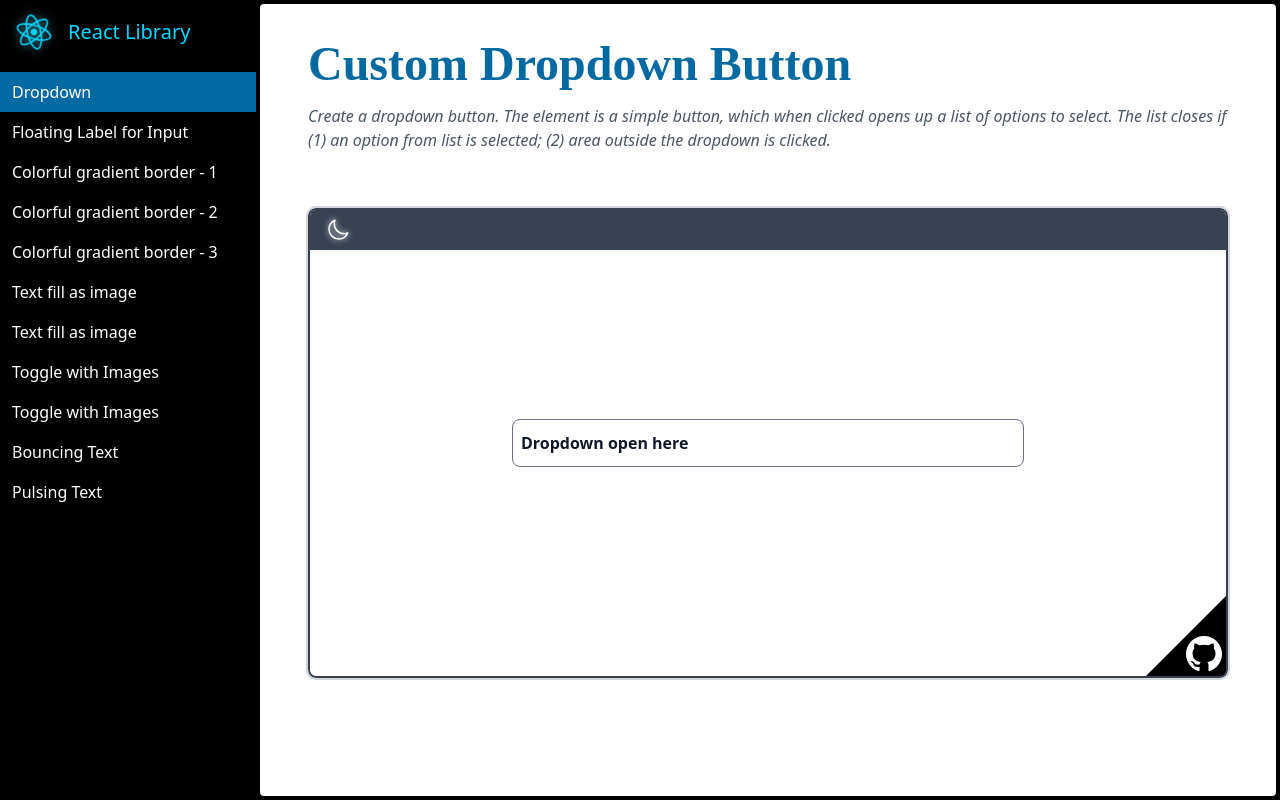
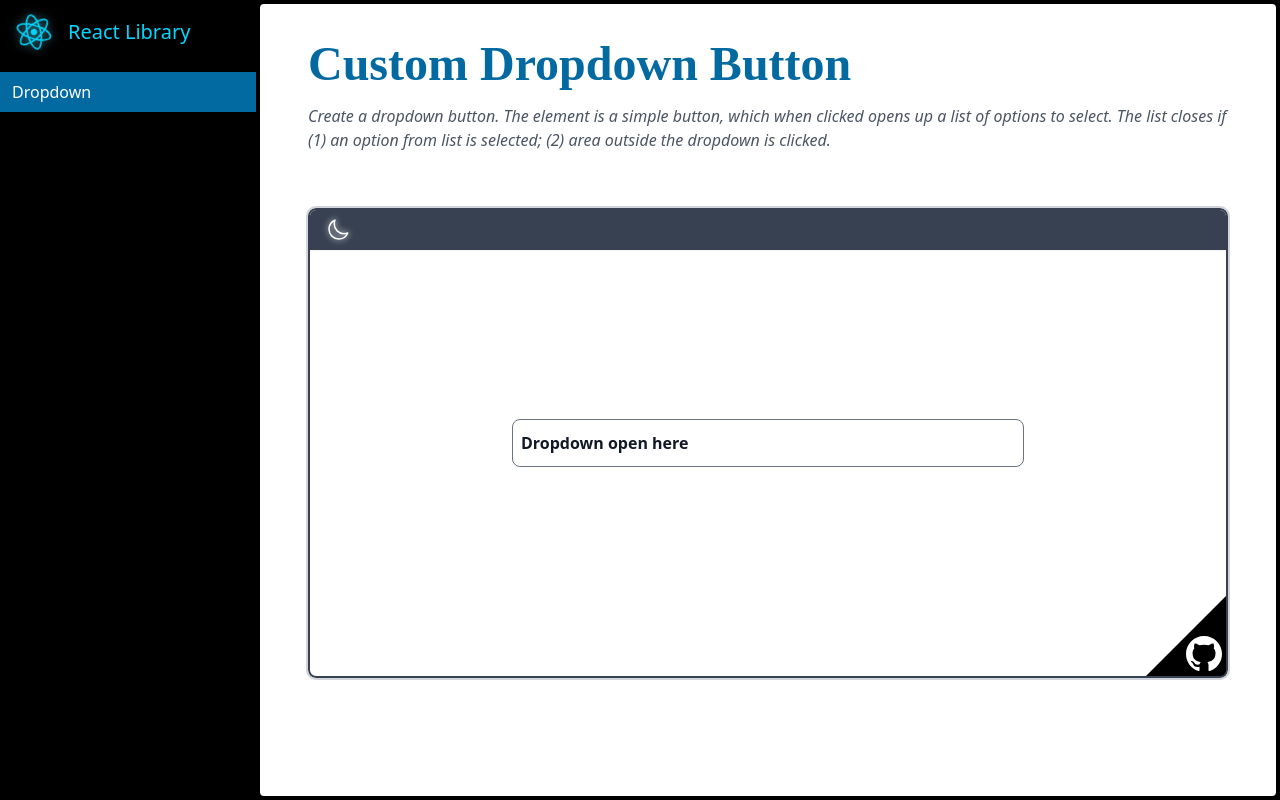
Before and after one commit to AkritiGhosh/ReactLibrary, a React (Vite) app: page /#/dropdown in a window 1280 px wide. Built offline with nearby package versions, Linux system fonts and the light colour scheme; a web font is replaced by a local one.

Commit message:
Update data.jsx

```diff
--- a/src/data/data.jsx
+++ b/src/data/data.jsx
@@ -1,14 +1,4 @@
-import GradientBorder1 from "../topics/buttons/colorful_border/GradientBorder1";
-import GradientBorder2 from "../topics/buttons/colorful_border/GradientBorder2";
-import GradientBorder3 from "../topics/buttons/colorful_border/GradientBorder3";
 import Dropdown from "../topics/dropdown/BasicDropdown";
-import FLIDemo from "../topics/form_elements/FloatingLabelInputField";
-import ImageToggleSwitch from "../topics/form_elements/imgToggle/Demo";
-import AnimatedTabs from "../topics/tabs/AnimatedTabs";
-import TextWithImageBg from "../topics/textBgImage/Demo";
-import BouncingCharacters from "../topics/textBgImage/BouncingText";
-import TextWithImageBgAnimated from "../topics/textBgImage/WithBgImg";
-import PulsingText from "../topics/textBgImage/PulsingText";
 
 const data = [
   {
@@ -20,119 +10,6 @@ const data = [
     collection: false,
     demoTab: <Dropdown />,
   },
-  {
-    name: "Floating Label for Input",
-    heading: "Floating Label for Input",
-    subheading:
-      "The label for an input is animated, such that the label initially appears as a placeholder, but when clicked or focused on, floats to the top outline of the input element.",
-    id: "floating_label_input",
-    collection: false,
-    demoTab: <FLIDemo />,
-  },
-  {
-    name: "Colorful gradient border - 1",
-    heading: "Colorful gradient border",
-    subheading:
-      "Applying gradient shaded borders - Method 1 : Using a parent div surrounding the button",
-    id: "gradient_border_1",
-    collection: false,
-    demoTab: <GradientBorder1 />,
-  },
-  {
-    name: "Colorful gradient border - 2",
-    heading: "Colorful gradient border",
-    // subheading:
-    //   "Applying gradient shaded borders - Method 2 : Using a parent div surrounding the button",
-    id: "gradient_border_2",
-    collection: false,
-    demoTab: <GradientBorder2 />,
-  },
-  {
-    name: "Colorful gradient border - 3",
-    heading: "Colorful gradient border",
-    // subheading:
-    //   "Applying gradient shaded borders - Method 3 : Using a parent div surrounding the button",
-    id: "gradient_border_3",
-    collection: false,
-    demoTab: <GradientBorder3 />,
-  },
-  {
-    name: "Text fill as image",
-    heading: "Text having image for color",
-    // subheading:
-    //   "Applying gradient shaded borders - Method 3 : Using a parent div surrounding the button",
-    id: "text_image_color",
-    collection: false,
-    demoTab: <TextWithImageBg />,
-  },
-
-  {
-    name: "Text fill as image",
-    heading: "Text having image for color",
-    // subheading:
-    //   "Applying gradient shaded borders - Method 3 : Using a parent div surrounding the button",
-    id: "text_image_color_bg",
-    collection: false,
-    demoTab: <TextWithImageBgAnimated />,
-  },
-  {
-    name: "Toggle with Images",
-    heading: "Text having image for color",
-    // subheading:
-    //   "Applying gradient shaded borders - Method 3 : Using a parent div surrounding the button",
-    id: "toggle_bg",
-    collection: false,
-    demoTab: <ImageToggleSwitch />,
-  },
-
-  {
-    name: "Toggle with Images",
-    heading: "Text having image for color",
-    // subheading:
-    //   "Applying gradient shaded borders - Method 3 : Using a parent div surrounding the button",
-    id: "tabs",
-    collection: false,
-    demoTab: <AnimatedTabs />,
-  },
-
-  {
-    name: "Bouncing Text",
-    heading: "Bouncing letters",
-    // subheading:
-    //   "Applying gradient shaded borders - Method 3 : Using a parent div surrounding the button",
-    id: "bouncingLetters",
-    collection: false,
-    demoTab: <BouncingCharacters />,
-  },
-
-  {
-    name: "Pulsing Text",
-    heading: "Pulsing letters",
-    // subheading:
-    //   "Applying gradient shaded borders - Method 3 : Using a parent div surrounding the button",
-    id: "pulsingLetters",
-    collection: false,
-    demoTab: <PulsingText />,
-  },
-  // {
-  //   name: "Borders and gradients",
-  //   heading: "CSS effects using borders and gradients",
-  //   subheading:
-  //     "A collection of different styling options for UI elements around borders and gradients",
-  //   id: "button_collection",
-  //   collection: true,
-  //   data: [
-  //     {
-  //       name: "Colorful gradient border - 1",
-  //       heading: "Colorful gradient border",
-  //       subheading:
-  //         "Applying gradient shaded borders - Method 1 : Using a parent div surrounding the button",
-  //       id: "gradient_border_1",
-  //       collection: false,
-  //       demoTab: <GradientBorder1 />,
-  //     },
-  //   ],
-  // },
 ];
 
 export default data;
```
